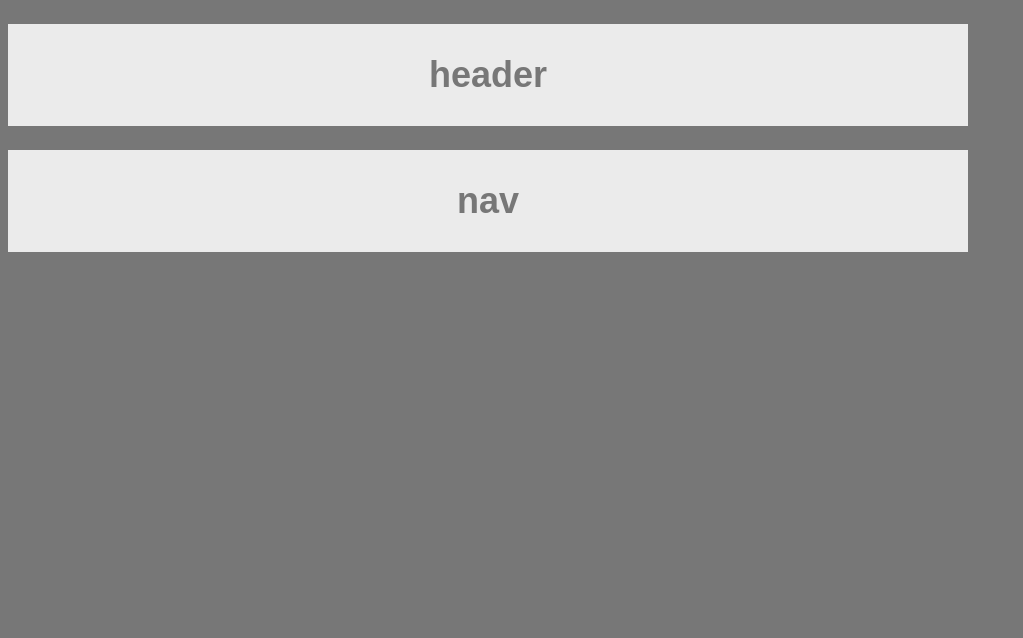
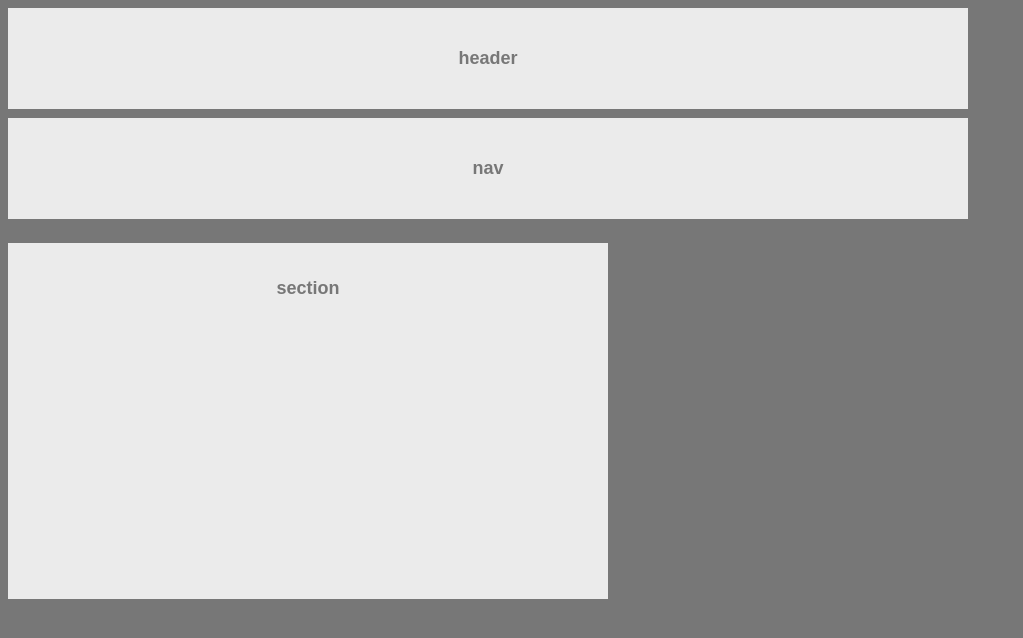
Before and after one commit to b0bland/01-html-git-css-homework, a plain HTML site: page index.html in a window 1280 px wide. Shown: the whole page, without its empty margins (0-1023 px from the left). Drawn offline with Linux system fonts and the light colour scheme.

Commit message:
added section box and modified margins

```diff
--- a/index.html
+++ b/index.html
@@ -6,10 +6,11 @@
         <link rel="stylesheet" href="style.css">
     </head>
     <body>
-    <h1 class="header">header</h1>
+    <h4 class="header">header</h4>
 
-    <h1 class="nav">nav</h1>
+    <h4 class="nav">nav</h4>
 
+    <h4 class="section">section</h4>
 
     </body>
 </html>
--- a/style.css
+++ b/style.css
@@ -6,9 +6,22 @@ body {
     font-size: 18px;
 }
 
-h1 {
+.header, .nav {
     background: #ebebeb;
     text-align: center;
-    padding-top: 30px;
-    padding-bottom: 30px;
+    padding-top: 40px;
+    padding-bottom: 40px;
 }
+
+.header {
+    margin-top: 0px;
+    margin-bottom: -15px;
+}
+
+.section {
+    background: #ebebeb;
+    text-align: center;
+    padding-top: 35px;
+    padding-bottom: 300px;
+    width: 600px;
+}
```
